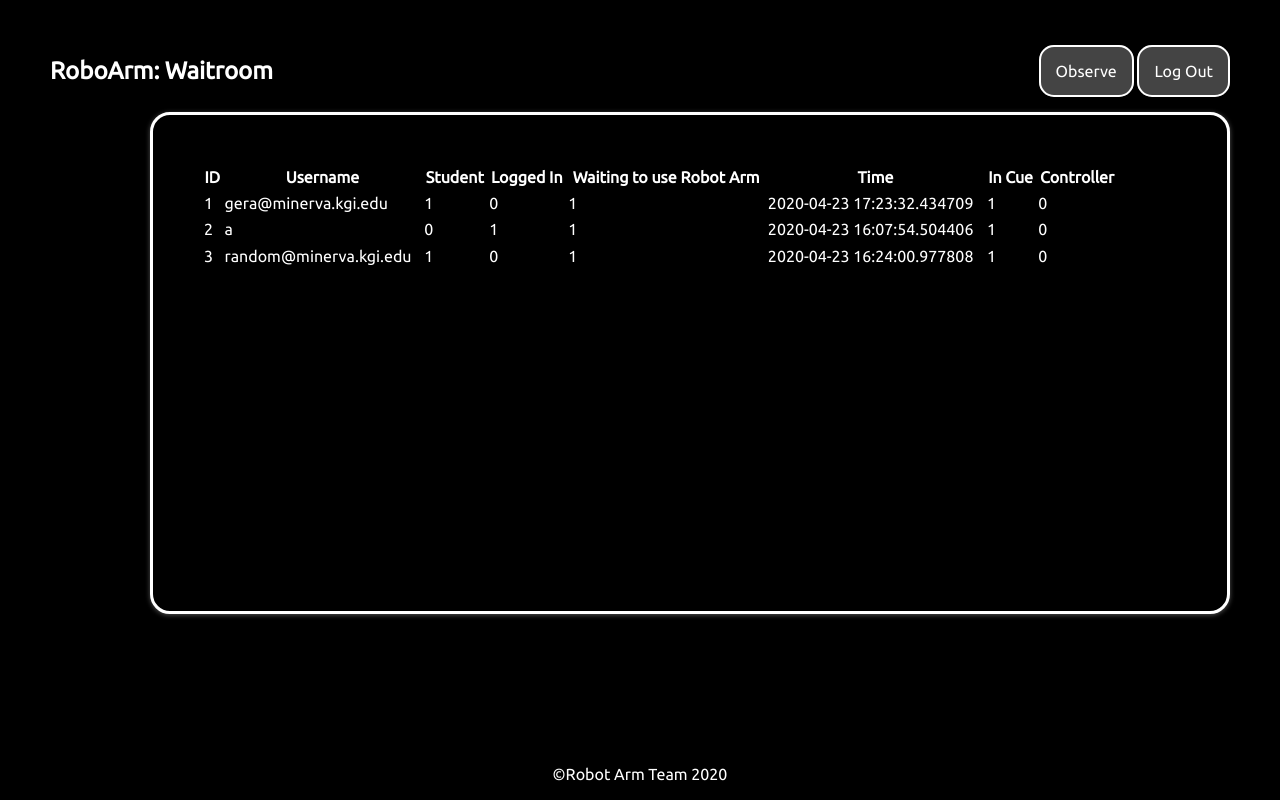
After one commit to minerva-schools/cs162-robot-arm, a Flask app: page /controlroom in a window 1280 px wide. The commit adds this page. Run offline with Flask 2, Linux system fonts and the light colour scheme; a user stored in the database is signed in; data comes from the database, SQL or seed files in the repository; both versions use the stored data as it was after the commit.

Commit message:
This should be the current version, hopefully

```diff
--- a/web/app.py
+++ b/web/app.py
@@ -4,15 +4,24 @@ import os #To handle files path
 from flask import Flask, render_template, redirect, request, send_file, g, session #Main Flask
 from flask_login import LoginManager, UserMixin, current_user, login_user, login_required, logout_user #To create the Login
 from flask_sqlalchemy import SQLAlchemy #SQL Alchemy to create the database
+from werkzeug.security import generate_password_hash, check_password_hash
+from datetime import datetime
+import time
 import sys
-from werkzeug.security import generate_password_hash, check_password_hash
 #from .robotmodel.python_to_aduino import forward_kin_end, forward_kin_mid, coordinates_to_angles
+
 #Creating the primary database
 class User(UserMixin, db.Model): # A table to store users data
     __tablename__ = 'User'
     id = db.Column(db.Integer, primary_key=True)
     username = db.Column(db.String(200))
     password = db.Column(db.String(200))
+    student = db.Column(db.Integer) #Equals 1 if this is a student, and 0 otherwise
+    logged_in = db.Column(db.Integer, default=0) #Equals 1 if logged in, and 0 if you are not logged in
+    in_cue = db.Column(db.Integer, default=0) #Equals 1 if user is waiting for access to the robot arm, and 0 if not
+    time = db.Column(db.DateTime, default=datetime.utcnow) #Records the time the user requests access to the robot arm controls
+    controller = db.Column(db.Integer, default=0) #Records if someone is using the control room
+
     def __repr__(self):
         return "<Username: {}>".format(self.username)
 
@@ -28,16 +37,32 @@ This function redirects users to the Login page
 """
 @app.route('/', methods=['GET', 'POST'])
 def welcome():
+    if current_user is not None:
+        current_user.logged_in = 0 #update the database
+        current_user.controller = 0
+        db.session.commit()
+        logout_user()      #If logged in, every time you go to the home page you will be automatically logged out
     return render_template('index.html')
 
 @app.route('/observe')
 def observe():
+    if current_user is not None:
+        current_user.in_cue = 0 #update the database
+        current_user.controller = 0
+        db.session.commit()
     return render_template('observe.html')
 
 @app.route('/help')
 def help():
     return render_template("help.html")
 
+@app.route('/logoutallusers')
+def logoutallusers():
+    list_of_all_users = User.query.all()
+    for user in list_of_all_users:
+        user.controller = 0
+        db.session.commit()
+    return redirect('/')
 
 @login.user_loader
 def load_user(id):
@@ -67,8 +92,14 @@ def register():
             error = 'Passwords do not match. Please, try again.'
             return render_template('index.html', error_register=error)
 
+        # check if user is a student
+        if "@minerva.kgi.edu" in username:
+            is_student = 1
+        else:
+            is_student = 0
+
         # store user information, with password hashed
-        new_user = User(username=username, password=generate_password_hash(password, method='sha256'))
+        new_user = User(username=username, password=generate_password_hash(password, method='sha256'), student=is_student)
         db.session.add(new_user)
         db.session.commit()
         register_success_message = 'Registered successful. Please log in'
@@ -78,9 +109,10 @@ def register():
 
 
 """
-This function is responsible for logging users in to their personal kanban board
-This function validates users credentials, if the user is registered it redirects to the Kanban board
-If the user is not registered it displays an error that the user is not registered
+This function is responsible for logging users to the server.
+This function validates user credentials.
+If the user is registered it redirects to the observe page of the robotic arm.
+If the user is not registered it displays an error that the user is not registered.
 """
 @app.route('/login', methods=['GET', 'POST'])
 def login():
@@ -94,6 +126,11 @@ def login():
             error = 'The password or the username you entered is not correct!'
             return render_template('index.html', message=error)
         login_user(user)
+        user.controller = 0 # update the database
+        user.logged_in = 1
+        user.time = datetime.now()
+        user.in_cue = 1
+        db.session.commit()
         return redirect('/waitroom')
         # return render_template('main.html')
     elif request.method == 'GET':
@@ -105,29 +142,51 @@ This function is responsible for logging users out
 @app.route('/logout', methods=['GET', 'POST'])
 @login_required
 def logout():
+    user.logged_in = 0 #update the database
+    db.session.commit()
     logout_user()
     return redirect('login')
 
 """
 This functions sends the user to waitroom after they have logged in
 """
-
 @app.route('/waitroom', methods=["GET", "POST"])
 @login_required
 def waitroom():
-    g.user = current_user
-    return render_template("waitroom.html", myuser=current_user)
+    '''
+    This function retrieves a list of all users waiting to use the robot arm
+    Then it sorts it by who came first, and second by who is a student
+    '''
+    user_list = User.query.filter_by(logged_in=1).filter_by(in_cue=1).all() #returns the list of users waiting to use the robot
+    user_list.sort(key=lambda User: User.time)                  #sorts the list by who came first
+    user_list.sort(key=lambda User: User.student, reverse=True) #sorts the list by who is a student
+    #print(current_user, file=sys.stderr)
+    #print(user_list, file=sys.stderr)
+    #print(user_list.index(current_user)+1)
+    place_in_line = user_list.index(current_user)
+    return render_template("waitroom.html", cue_number=place_in_line)
 
 
 """
-This is the primary function responsible for displaying the tasks
-This function does not allow duplicate tasks to exist
+This is the main room, where the user can observe the stream of the robot arm
+This function requires the user to be logged in using his credentials or as guest
 """
 @app.route('/main', methods=["GET", "POST"])
 @login_required
 def home():
-    g.user = current_user
-    return render_template("main.html", myuser=current_user)
+    list_of_all_users = User.query.all()
+    controllers = 0
+    for user in list_of_all_users:
+        controllers += user.controller
+
+    if controllers > 0:
+        error_message = "Someone is currently using the robot arm. Please wait your turn"
+        print(error_message, file=sys.stderr)
+        return render_template("index.html", message=error_message)
+    else:
+        current_user.controller = 1
+        g.user = current_user
+        return render_template("main.html", myuser=current_user)
 
 @app.route('/main/send_angles', methods=["POST"])
 @login_required
@@ -171,11 +230,33 @@ def process_coordinates():
                'theta1': theta1, 'theta2': theta2, 'theta3': theta3}
     return render_template("main.html", sent_back_coordinates=True, **content)
 
+@app.route('/controlroom', methods=["GET"]) #This is a master controlroom that will show information about the users.
+@login_required
+def controlroom():
+    print(current_user, file=sys.stderr)
+    print(current_user.username, file=sys.stderr)
+    if current_user.username == 'gera@minerva.kgi.edu' or \
+                                'mikulas.plesak@minerva.kgi.edu' or \
+                                'ara.mkhoyan@minerva.kgi.edu' or \
+                                'quang.tran@minerva.kgi.edu' or \
+                                'a.kamel@minerva.kgi.edu' or \
+                                'arham.hameed@minerva.kgi.edu' or \
+                                'psterne@minerva.kgi.edu':
+        current_user.controller = 0
+        list_of_all_users = User.query.all()
+        print('Successfully accessed controlroom.html logged in as user', file=sys.stderr)
+        return render_template('controlroom.html', userlist=list_of_all_users)
+    else:
+        print('Unsuccessfully accessed controlroom.html', file=sys.stderr)
+        error_message = 'The control room is only for admin. Please log in'
+        return render_template('controlroom.html', userlist=list_of_all_users)
+
 # allows downloading the updated file using url '/download'
 @app.route('/download')
 def download():
     path = "sources/command_info.txt"
     return send_file(path, as_attachment=True)
+
 #Running the application
 if __name__ == "__main__":
     app.run(debug=True)
--- /dev/null
+++ b/web/templates/controlroom.html
@@ -0,0 +1,69 @@
+<!doctype html>
+<html lang="en">
+<head>
+    <meta charset="utf-8">
+    <meta name="viewport" content="width=device-width, initial-scale=1.0">
+
+    <title>Robot Arm Control Room</title>
+
+    <!-- <link rel="stylesheet" href="styles.css"> -->
+    <link rel="stylesheet" href="{{ url_for('static', filename='css/style_waitroom.css') }}">
+    <link href="https://fonts.gstatic.com" rel="preconnect" crossorigin>
+    <link href="https://fonts.googleapis.com/css?family=Ubuntu&display=swap" rel="stylesheet">
+    <!-- <script src="jquery.js"></script> -->
+</head>
+
+<body>
+
+    <div class='head'>
+        <div class="leftside">
+        <a href="{{ url_for('observe') }}" style="text-decoration:none; color: white;"><h3>RoboArm: Waitroom</h3></a>
+        </div>
+        <div class="rightside">
+          <a href="{{ url_for('observe') }}" class="btn">Observe</a>
+          <a href="{{ url_for('logout') }}" class="btn">Log Out</a>
+
+
+        </div>
+    </div>
+
+    <div class="wrapper">
+        <!-- Top Container -->
+        <section class="top-container">
+          <header class="showcase">
+
+            <section class="top-container">
+
+                <table style="width:100%; align='center' ; display:inline-table">
+                    <tr>
+                        <th>ID</th>
+                        <th>Username</th>
+                        <th>Student</th>
+                        <th>Logged In</th>
+                        <th>Waiting to use Robot Arm</th>
+                        <th>Time</th>
+                        <th>In Cue</th>
+                        <th>Controller</th>
+                    {% for user in userlist %}
+                    <tr>
+                        <td>{{ user.id }}</td>
+                        <td>{{ user.username }}</td>
+                        <td>{{ user.student }}</td>
+                        <td>{{ user.logged_in }}</td>
+                        <td>{{ user.in_cue }}</td>
+                        <td>{{ user.time }}</td>
+                        <td>{{ user.in_cue }}</td>
+                        <td>{{ user.controller }}</td>
+
+                    </tr>
+                    {% endfor %}
+                </table>
+
+          </header>
+        </section>
+        <div class="footer">&copy;Robot Arm Team 2020</div>
+
+
+</body>
+
+</html>
```
Also changed, not shown: web/templates/main.html (+51 -0 lines), web/templates/waitroom.html (+26 -2 lines), web/primary.db.
